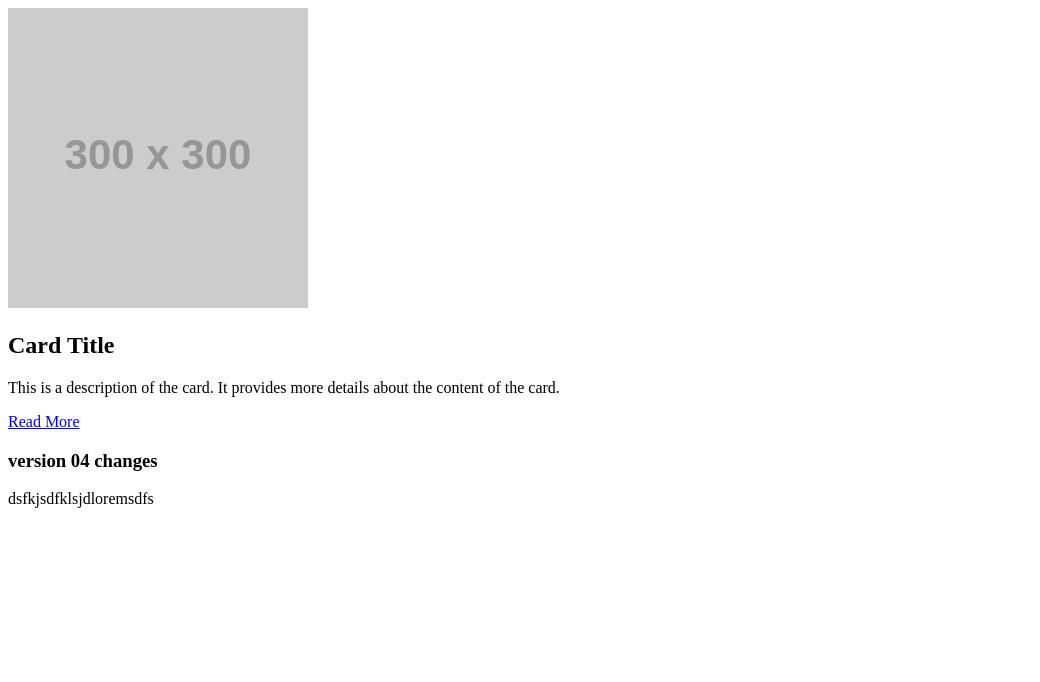
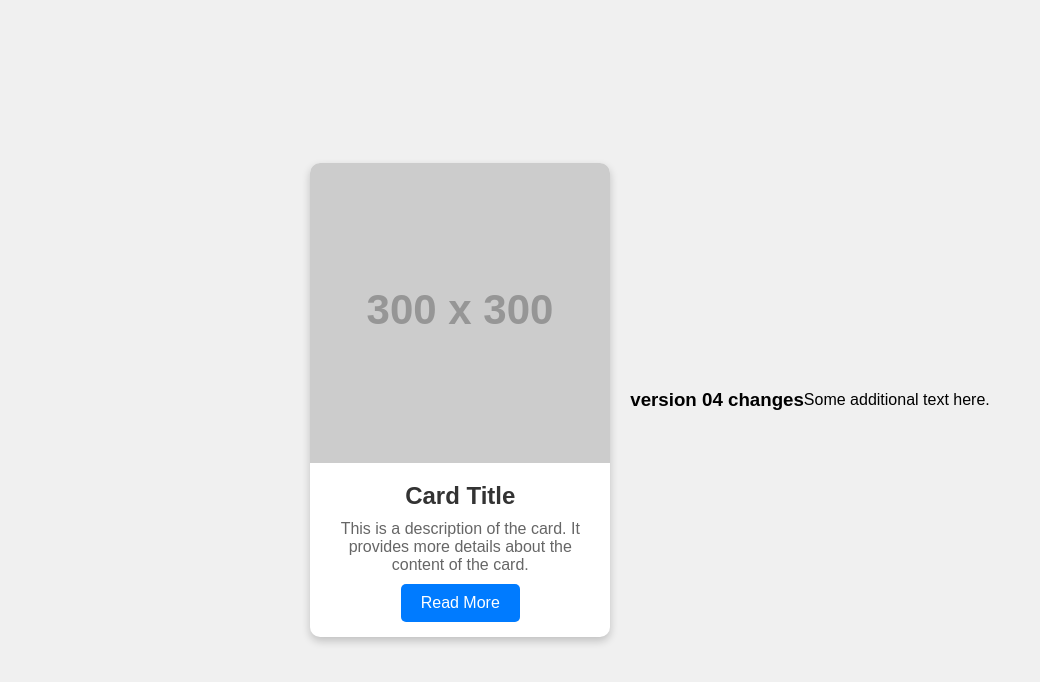
Before and after one commit to sdas17/readbowfile, a plain HTML site: page index.html in a window 1280 px wide. Shown: the whole page, without its empty margins (0-1040 px from the left). Drawn offline with Linux system fonts and the light colour scheme; placeholder pictures from the web are drawn by us.

Commit message:
stylechanges

```diff
--- a/index.html
+++ b/index.html
@@ -4,7 +4,63 @@
     <meta charset="UTF-8">
     <meta name="viewport" content="width=device-width, initial-scale=1.0">
     <title>Card Example</title>
-    <link rel="stylesheet" href="styles.css">
+    <style>
+        body {
+            font-family: Arial, sans-serif;
+            display: flex;
+            justify-content: center;
+            align-items: center;
+            min-height: 100vh;
+            margin: 0;
+            background-color: #f0f0f0;
+        }
+
+        .card {
+            background: #fff;
+            border-radius: 10px;
+            box-shadow: 0 4px 8px rgba(0, 0, 0, 0.2);
+            overflow: hidden;
+            width: 300px;
+            max-width: 100%;
+            text-align: center;
+            margin: 20px;
+        }
+
+        .card-img {
+            width: 100%;
+            height: auto;
+        }
+
+        .card-content {
+            padding: 15px;
+        }
+
+        .card-title {
+            font-size: 1.5em;
+            margin: 0;
+            color: #333;
+        }
+
+        .card-description {
+            font-size: 1em;
+            color: #666;
+            margin: 10px 0;
+        }
+
+        .card-button {
+            display: inline-block;
+            padding: 10px 20px;
+            font-size: 1em;
+            color: #fff;
+            background-color: #007bff;
+            text-decoration: none;
+            border-radius: 5px;
+        }
+
+        .card-button:hover {
+            background-color: #0056b3;
+        }
+    </style>
 </head>
 <body>
     <div class="card">
@@ -16,6 +72,6 @@
         </div>
     </div>
     <h3>version 04 changes</h3>
-    dsfkjsdfklsjdloremsdfs
+    <p>Some additional text here.</p>
 </body>
 </html>
```
